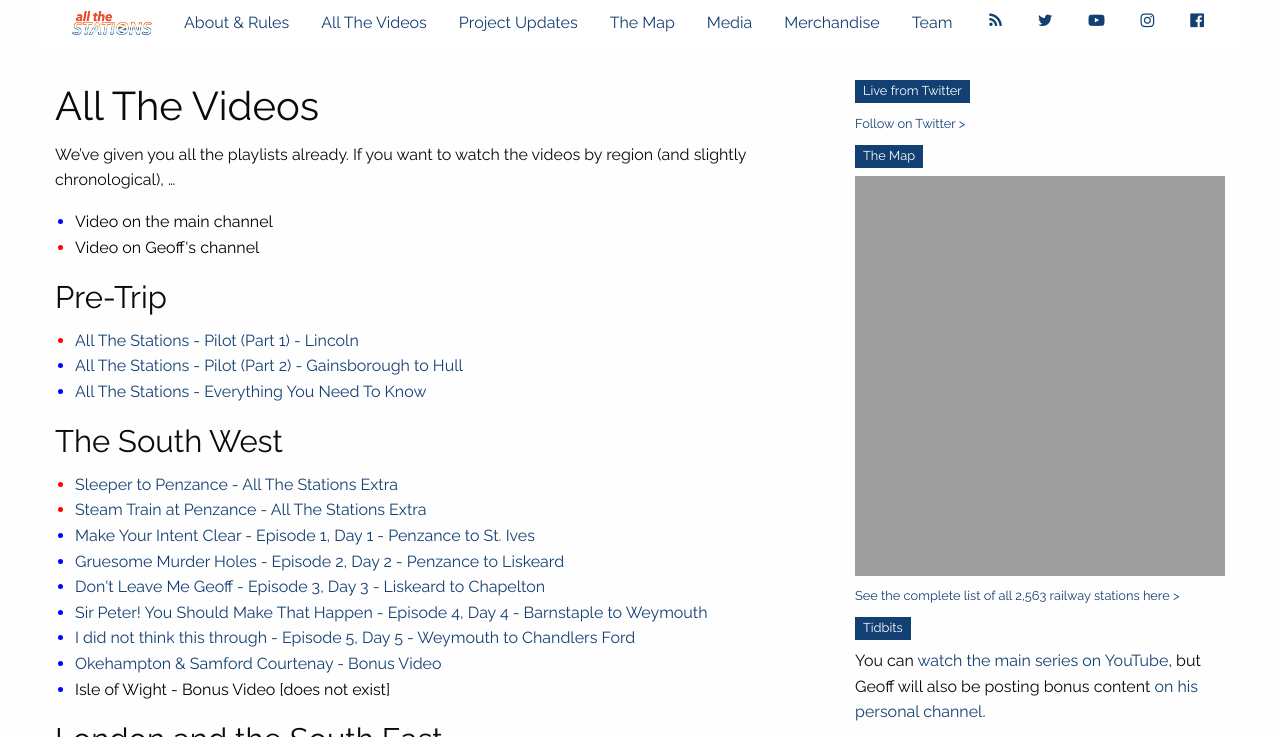
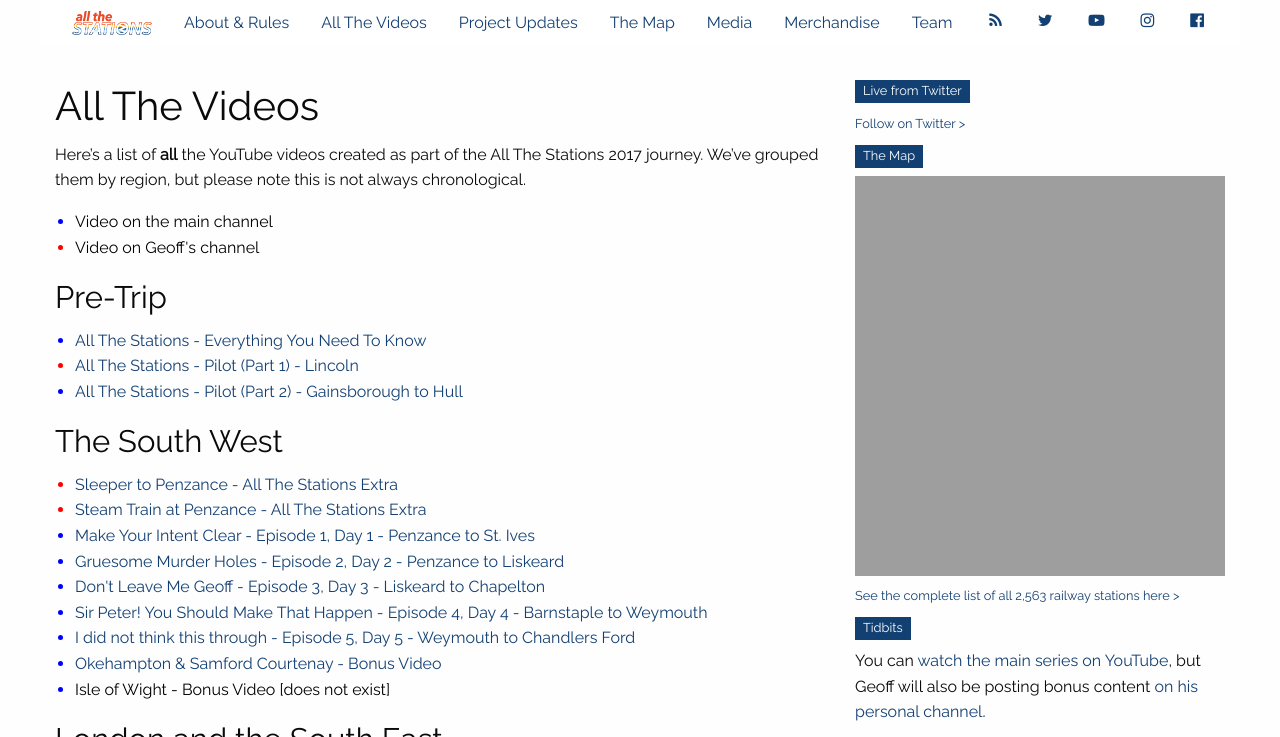
Before and after one commit to khawkins98/all-the-stations, a Jekyll site: the page built from videos.md, in a window 1280 px wide and 900 px high, cut to the strip 0-737 px from the top of the window. Built offline with Jekyll 4.4.1, drawn with Linux system fonts in a browser that asks for light colours; nearby versions of some CDN libraries; comment, search, counter and statistics services are not loaded.

Commit message:
Update videos.md

```diff
--- a/videos.md
+++ b/videos.md
@@ -12,7 +12,7 @@
 </style>
 ## All The Videos
 
-We've given you all the playlists already. If you want to watch the videos by region (and slightly chronological), ...
+Here's a list of **all** the YouTube videos created as part of the All The Stations 2017 journey.  We’ve grouped them by region, but please note this is not always chronological.
 
 <ul>
 <span class="li bl"><span class="bk">Video on the main channel</span></span>
@@ -21,9 +21,10 @@
 
 ### Pre-Trip
 <ul>
+<span class="li bl">{% include partial_youtube.html id="BPTxYWRxjI8" title="All The Stations - Everything You Need To Know" %}</span>
 <span class="li rd">{% include partial_youtube.html id="Vv0jecbapMw" title="All The Stations - Pilot (Part 1) - Lincoln" %}</span>
 <span class="li bl">{% include partial_youtube.html id="Lz2VugpuVEE" title="All The Stations - Pilot (Part 2) - Gainsborough to Hull" %}</span>
-<span class="li bl">{% include partial_youtube.html id="BPTxYWRxjI8" title="All The Stations - Everything You Need To Know" %}</span>
+
 </ul>
 ### The South West
 <ul>
```
